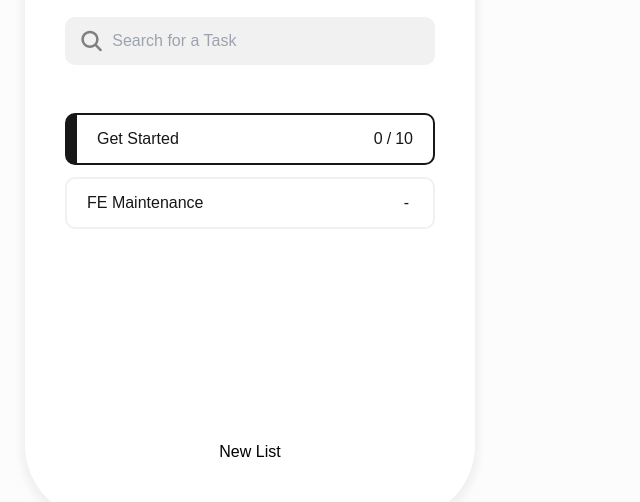
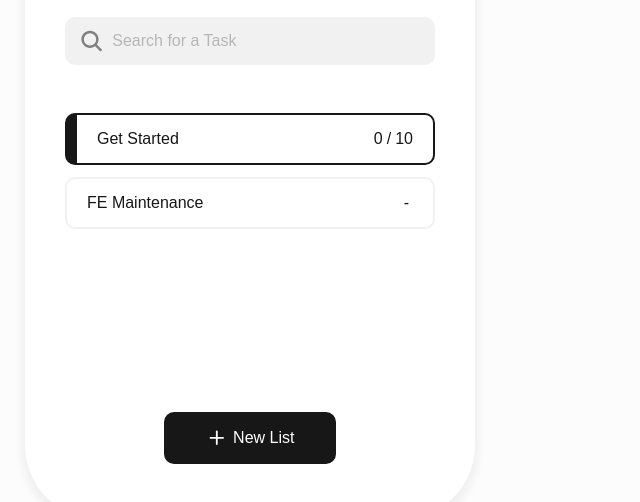
Before and after one commit to JearlDev/TodoListApplication, a Gatsby site: page / in a window 1280 px wide. Shown: the part 216-718 px from the top of the page, without its empty margins (39-679 px from the left). Built offline with nearby package versions, Linux system fonts and the light colour scheme; Gatsby itself is replaced by a stand-in of ours.

Commit message:
list-mananger styling complete

```diff
--- a/src/components/ListManager.js
+++ b/src/components/ListManager.js
@@ -7,7 +7,7 @@ const ListManager = () => {
     document.querySelectorAll('.list').forEach((list) => {
       list.classList.remove('active');
     });
-    e.target.classList.toggle('active');
+    e.classList.toggle('active');
   };
 
   return (
@@ -26,7 +26,7 @@ const ListManager = () => {
         </div>
         <div className="lists mt-12 w-full flex flex-col gap-3">
           <div
-            onClick={(e) => handleActiveList(e)}
+            onClick={(e) => handleActiveList(e.currentTarget)}
             className="list active py-3 px-5 border-2 border-tertiary w-full flex items-center justify-between text-primary rounded-[10px]"
           >
             <span className="list__label">Get Started</span>
@@ -37,7 +37,7 @@ const ListManager = () => {
             </span>
           </div>
           <div
-            onClick={(e) => handleActiveList(e)}
+            onClick={(e) => handleActiveList(e.currentTarget)}
             className="list py-3 px-5 border-2 border-tertiary w-full flex items-center justify-between text-primary rounded-[10px]"
           >
             <span className="list__label">FE Maintenance</span>
@@ -49,8 +49,12 @@ const ListManager = () => {
           </div>
         </div>
       </div>
-      <button className="btn add-task">
-        <FiPlus color="white" />
+      <button className="btn add-task bg-primary text-[#fff] rounded-[10px] py-3 px-10 border-2 border-primary transition-all duration-150 ease-out hover:bg-transparent hover:text-primary group flex gap-1.5 items-center">
+        <FiPlus
+          color="white"
+          className="group-hover:!text-primary transition-all duration-150 ease-out"
+          fontSize="1.35em"
+        />
         <span className="btn__text">New List</span>
       </button>
     </section>
--- a/tailwind.config.js
+++ b/tailwind.config.js
@@ -31,7 +31,7 @@ module.exports = {
         secondary: '#ffffff',
         tertiary: '#f1f1f1',
         darkText: '#171717',
-        greyText: 'b6b6b6',
+        greyText: '#b6b6b6',
         lightText: '#FFFFFF',
         offWhite: '#Fcfcfc',
       },
```
